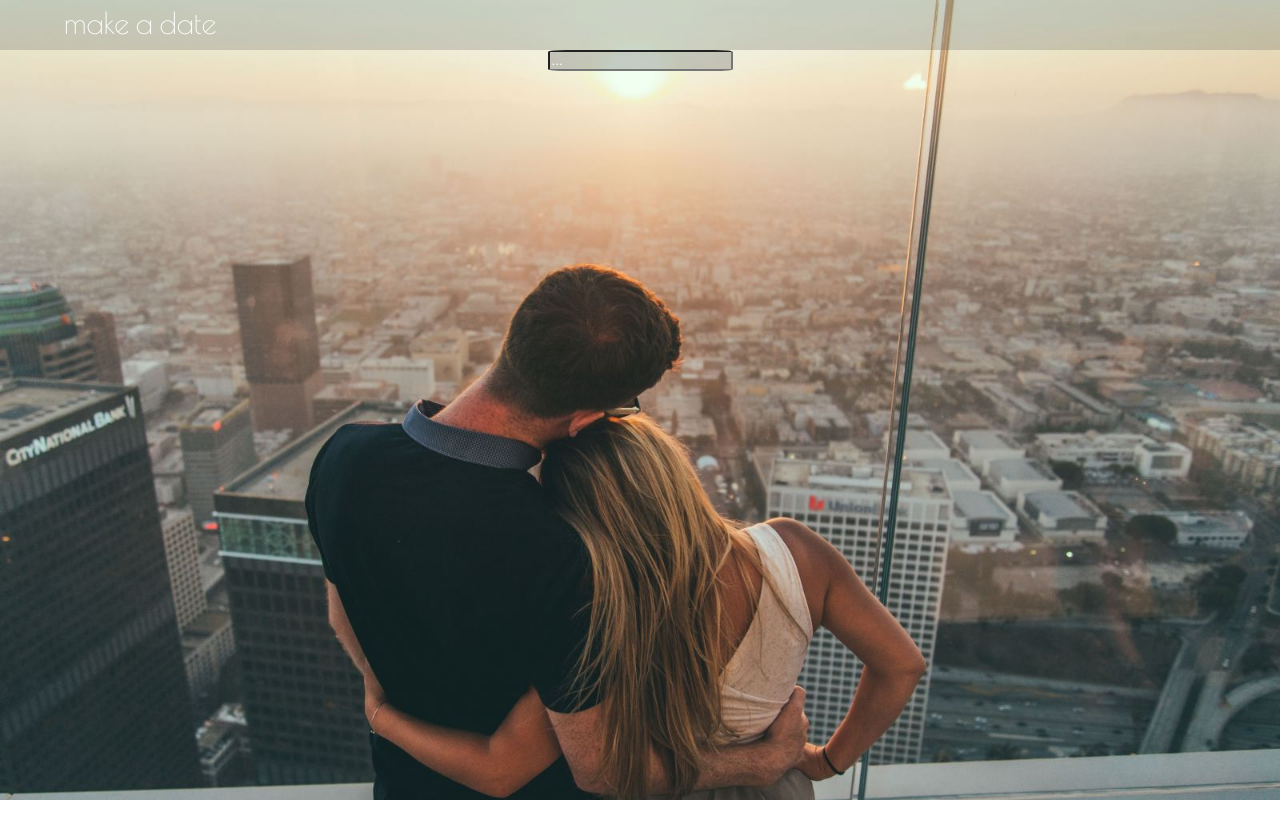
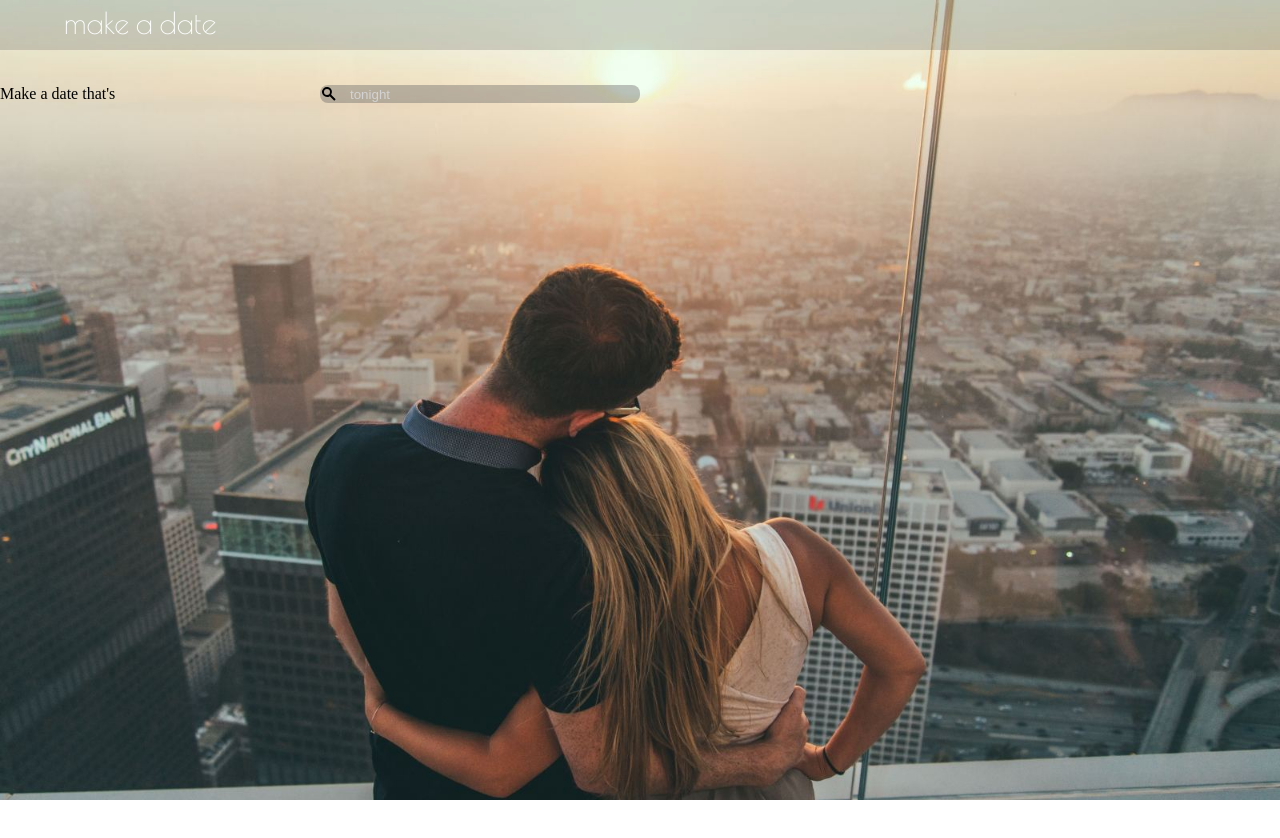
Before and after one commit to grantmontgomery/makeadate, a React (Create React App) app in the folder my-app/: page / in a window 1280 px wide. Shown: the top 838 px of the page. After the commit the page ends 800 px from the top, so only its background shows below. Built offline with nearby package versions, Linux system fonts and the light colour scheme.

Commit message:
Pablo came in clutch with the cleaner search bar. Helped me a ton with organization.

```diff
--- a/my-app/src/components/Header/Header.css
+++ b/my-app/src/components/Header/Header.css
@@ -9,3 +9,19 @@
     /* left: 50%;
     right: 50%; */
 }
+
+.main-header{
+    margin-top: 35px;
+    display: grid;
+    grid-template-columns: 1fr 1fr 1fr 1fr;
+}
+
+.container{
+
+}
+
+.col-4{
+    width: 25%;
+    margin: 0;
+
+}
--- a/my-app/src/components/Header/Header.jsx
+++ b/my-app/src/components/Header/Header.jsx
@@ -10,26 +10,14 @@ import {ThatsPicker} from "../ThatsPicker"
 
 class Header extends Component {
     state = {  }
-    styles = {
-        height: "100%",
-        width: "100%",
-        allignContent: "center",
-        // background: "url({Couple_1})",
-        // bacgkroundSize: "auto 100%"
-        // zIndex: "-1"
 
-    }
     render() {
         return (
-            <header style={this.styles}>
+            <header className="main-header">
 
-               <div className="easypicker">
-
+               <span className="headline">Make a date that's</span>
                    <ThatsPicker>
                        </ThatsPicker>
-
-                </div>
-
 
             </header>
           );
--- a/my-app/src/components/ThatsPicker/ThatsPicker.css
+++ b/my-app/src/components/ThatsPicker/ThatsPicker.css
@@ -1,5 +1,14 @@
-.searchbar{
-    background: rgba(127, 127, 127, 0.4);
-    border-radius: 10%;
-    color: white;
+.thats-picker-form{
+    display: flex;
+    align-items: center;
+    /* border: solid black 1px; */
+    border-radius: 8px;
+    background: rgba(100,100,100, 0.4)
 }
+
+.thats-picker-input{
+    background-color: transparent;
+    color: lightgray;
+    border: 0;
+    margin: 0 10px;
+}
--- a/my-app/src/components/ThatsPicker/ThatsPicker.jsx
+++ b/my-app/src/components/ThatsPicker/ThatsPicker.jsx
@@ -1,9 +1,11 @@
 import React, { Component } from 'react';
 import "./ThatsPicker.css"
+import {SearchIcon} from "../../icons"
 
 
 
 class ThatsPicker extends Component {
+
     state = {
         value: "...",
         selectors: [
@@ -19,54 +21,16 @@ class ThatsPicker extends Component {
 
       }
 
-    updateSearch(value) {
-        this.setState(this.state.value = value)
-    }
-    // random() {
-    //     setInterval(() => {
-    //         let random = ""
-    //         for(let i = 0; i < this.state.selectors.length; i++){
-    //             random = this.state.selectors[i].value
-    //         }
-    //         let index = Math.floor(Math.random() * this.state.selectors.length)
-    //         let random_attribute = this.state.selectors[index].value
-    //         this.setState({ value: random_attribute})
-    //         this.setState({value: random_attribute})
-
-
-    //     }, 3500);
-
-    // }
-
-    // stoprandom() {
-    //     this.setState({value: ""})
-    // }
 
     render() {
-        // console.log(this.random())
         return (
-            <React.Fragment>
-                {/* {this.random()} */}
-               <span>
+            <div className="thats-picker-container">
+                <form className="thats-picker-form">
+                    <SearchIcon/>
+                    <input type="text" value={this.state.selectors[0].value} className="thats-picker-input"/>
+                </form>
 
-                <input list="selectors" name="..."
-                className="searchbar"
-                placeholder={this.state.value}
-                value={this.state.value}
-                onChange={e => this.updateSearch(e.target.value)}
-                />
-                    <datalist id="selectors" className="searchbar">
-                        {
-                            this.state.selectors.map(selector =>
-                                <option id={selector.id} value={selector.value} className="searchbar">
-
-                                </option>)
-                        }
-                    </datalist>
-
-                </span>
-
-            </React.Fragment>
+            </div>
           );
     }
 }
--- /dev/null
+++ b/my-app/src/icons/index.js
@@ -0,0 +1 @@
+export {default as SearchIcon} from "./searchicon"
--- /dev/null
+++ b/my-app/src/icons/searchicon.jsx
@@ -0,0 +1,11 @@
+import React from 'react';
+
+const SearchIcon = () => {
+  return (
+    <svg height="18px" width="18px" viewBox="0 0 18 18" fill="#fffff">
+      <path d="M11.18 9.747l4.502 4.503-1.414 1.414-4.5-4.5a5 5 0 1 1 1.41-1.418zM7 10a3 3 0 1 0 0-6 3 3 0 0 0 0 6z" />
+    </svg>
+  );
+};
+
+export default SearchIcon;
--- a/my-app/src/index.css
+++ b/my-app/src/index.css
@@ -1,3 +1,5 @@
+
+
 *{
 
 }
```
